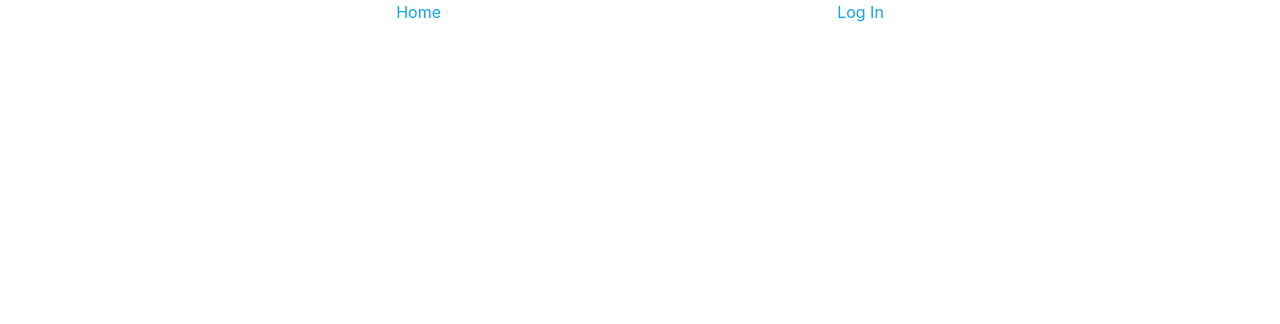
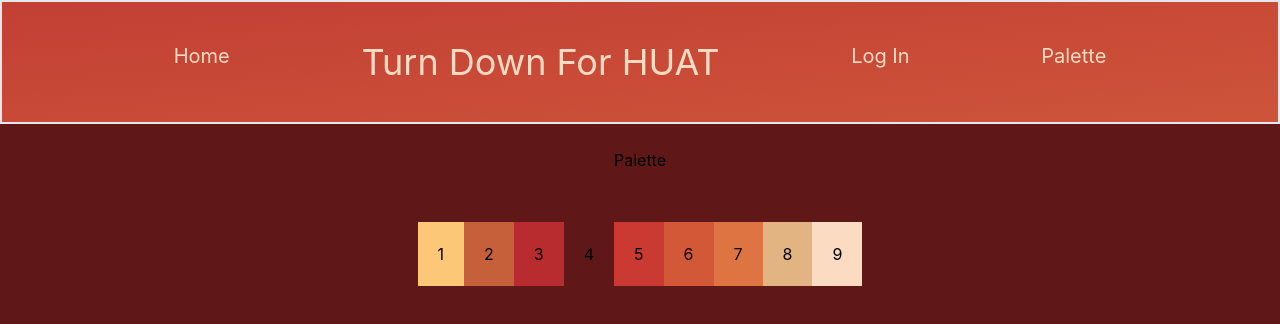
Before and after one commit to lim-jiahao/turn-down-for-huat-frontend, a React (Create React App) app: page /palette in a window 1280 px wide. Before the commit this address had no page. Shown: the top 324 px of the page. Built offline with nearby package versions, Linux system fonts and the light colour scheme.

Commit message:
huat theme start

```diff
--- a/src/App.jsx
+++ b/src/App.jsx
@@ -7,6 +7,7 @@ import LandingPage from './components/LandingPage.jsx';
 import Login from './components/Login.jsx';
 import Signup from './components/Signup.jsx';
 import Profile from './components/Profile.jsx';
+import Palette from './components/Palette.jsx';
 
 axios.defaults.withCredentials = true;
 const BACKEND_URL = 'http://localhost:3004';
@@ -38,16 +39,18 @@ const App = () => {
   });
 
   return (
-    <div className="w-screen flex flex-col items-center">
+    <div className="w-screen h-screen flex flex-col items-center bg-huat-40">
       <Router>
-        <div className="w-full mb-6">
-          <nav className="flex justify-evenly text-sky-500">
+        <div className="w-full mb-6 p-10 border-2 bg-gradient-to-br from-huat-30 to-huat-70 via huat-60 animate-gradient-xy">
+          <nav className="flex justify-evenly text-huat-90 text-xl">
             <NavLink className={({ isActive }) => `${isActive && 'font-bold'} hover:underline`} to="/">Home</NavLink>
+            <h2 className="text-4xl">Turn Down For HUAT</h2>
             {auth ? (
               <NavLink className={({ isActive }) => `${isActive && 'font-bold'} hover:underline`} to="/profile">Profile</NavLink>
             ) : (
               <NavLink className={({ isActive }) => `${isActive && 'font-bold'} hover:underline`} to="/login">Log In</NavLink>
             )}
+            <NavLink to="/palette">Palette</NavLink>
           </nav>
         </div>
 
@@ -56,6 +59,7 @@ const App = () => {
           <Route path="profile" element={auth ? <Profile setAuth={setAuth} /> : <LandingPage auth={auth} />} />
           <Route path="login" element={<Login setAuth={setAuth} />} />
           <Route path="signup" element={<Signup setAuth={setAuth} />} />
+          <Route path="palette" element={<Palette />} />
         </Routes>
       </Router>
     </div>
--- /dev/null
+++ b/src/components/Palette.jsx
@@ -0,0 +1,20 @@
+import React from 'react';
+
+const Palette = () => (
+  <>
+    <h2>Palette</h2>
+    <div className="palette-box flex flex-row">
+      <div className="box-1">1</div>
+      <div className="box-2">2</div>
+      <div className="box-3">3</div>
+      <div className="box-4">4</div>
+      <div className="box-5">5</div>
+      <div className="box-6">6</div>
+      <div className="box-7">7</div>
+      <div className="box-8">8</div>
+      <div className="box-9">9</div>
+    </div>
+  </>
+);
+
+export default Palette;
--- a/src/components/WinLoss.jsx
+++ b/src/components/WinLoss.jsx
@@ -1,10 +1,10 @@
 import React from 'react';
 
 const WinLoss = ({ winLoss }) => (
-  <div className="mb-3">
-    Your net win/loss is
+  <div className="p-5">
+    <span className="text-2xl text-huat-90">Your net win/loss is:</span>
     {' '}
-    <span className={winLoss > 0 ? 'text-green-500 font-bold' : 'text-red-500 font-bold'}>
+    <span className={winLoss > 0 ? 'text-green-500 font-bold text-6xl' : 'text-red-500 font-bold'}>
       $
       {Intl.NumberFormat('en-US').format(winLoss)}
     </span>
--- a/src/index.css
+++ b/src/index.css
@@ -1,3 +1,67 @@
+.palette {
+  /* CSS HEX */
+--maximum-yellow-red: #fcc878ff;
+--copper-red: #c5603aff;
+--upsdell-red: #b82b2fff;
+--persian-plum: #5f1717ff;
+--persian-red: #ca3a32ff;
+--cedar-chest: #d35837ff;
+--mandarin: #de7442ff;
+--burlywood: #e1b482ff;
+--unbleached-silk: #fcdbc3ff;
+
+/* CSS HSL */
+--maximum-yellow-red: hsla(36, 96%, 73%, 1);
+--copper-red: hsla(16, 55%, 50%, 1);
+--upsdell-red: hsla(358, 62%, 45%, 1);
+--persian-plum: hsla(0, 61%, 23%, 1);
+--persian-red: hsla(3, 60%, 49%, 1);
+--cedar-chest: hsla(13, 64%, 52%, 1);
+--mandarin: hsla(19, 70%, 56%, 1);
+--burlywood: hsla(32, 61%, 70%, 1);
+--unbleached-silk: hsla(25, 90%, 88%, 1);
+}
+
+.palette-box {
+  padding: 50px;
+}
+.box-1 {
+  padding: 20px;
+  background-color: #fcc878ff;
+}
+.box-2 {
+  padding: 20px;
+  background-color: #c5603aff;
+}
+.box-3 {
+  padding: 20px;
+  background-color: #b82b2fff;
+}
+.box-4 {
+  padding: 20px;
+  background-color: #5f1717ff;
+}
+.box-5 {
+  padding: 20px;
+  background-color: #ca3a32ff;
+}
+.box-6 {
+  padding: 20px;
+  background-color: #d35837ff;
+}
+.box-7 {
+  padding: 20px;
+  background-color: #de7442ff;
+}
+.box-8 {
+  padding: 20px;
+  background-color: #e1b482ff;
+}
+.box-9 {
+  padding: 20px;
+  background-color: #fcdbc3ff;
+}
+
 @tailwind base;
 @tailwind components;
 @tailwind utilities;
--- a/tailwind.config.js
+++ b/tailwind.config.js
@@ -1,7 +1,58 @@
 module.exports = {
   content: ['./src/**/*.{js,jsx,ts,tsx}'],
   theme: {
-    extend: {},
+    extend: {
+      colors: {
+        huat: {
+          10: '#fcc878ff',
+          20: '#c5603aff',
+          30: '#b82b2fff',
+          40: '#5f1717ff',
+          50: '#ca3a32ff',
+          60: '#d35837ff',
+          70: '#de7442ff',
+          80: '#e1b482ff',
+          90: '#fcdbc3ff',
+        },
+      },
+      'animation': {
+          'gradient-x':'gradient-x 15s ease infinite',
+          'gradient-y':'gradient-y 15s ease infinite',
+          'gradient-xy':'gradient-xy 5s ease infinite',
+      },
+      'keyframes': {
+        'gradient-y': {
+          '0%, 100%': {
+              'background-size':'400% 400%',
+              'background-position': 'center top'
+          },
+          '50%': {
+              'background-size':'200% 200%',
+              'background-position': 'center center'
+          }
+        },
+        'gradient-x': {
+          '0%, 100%': {
+              'background-size':'200% 200%',
+              'background-position': 'left center'
+          },
+          '50%': {
+              'background-size':'200% 200%',
+              'background-position': 'right center'
+          }
+        },
+        'gradient-xy': {
+          '0%, 100%': {
+              'background-size':'400% 400%',
+              'background-position': 'left center'
+          },
+          '50%': {
+              'background-size':'200% 200%',
+              'background-position': 'right center'
+          }
+        }
+      }
+    },
   },
   plugins: [],
 };
```
Also changed, not shown: 1 other file (tests, documents, lock files or other folders).
